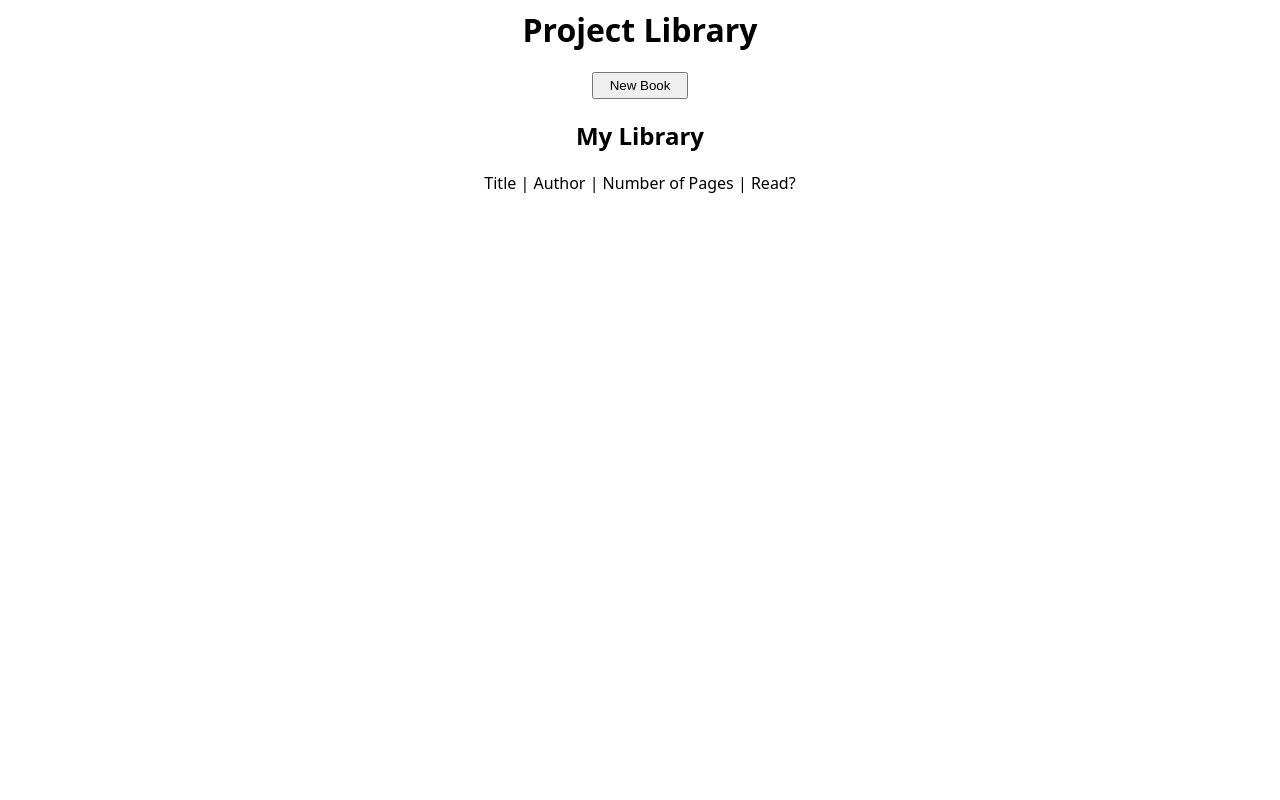
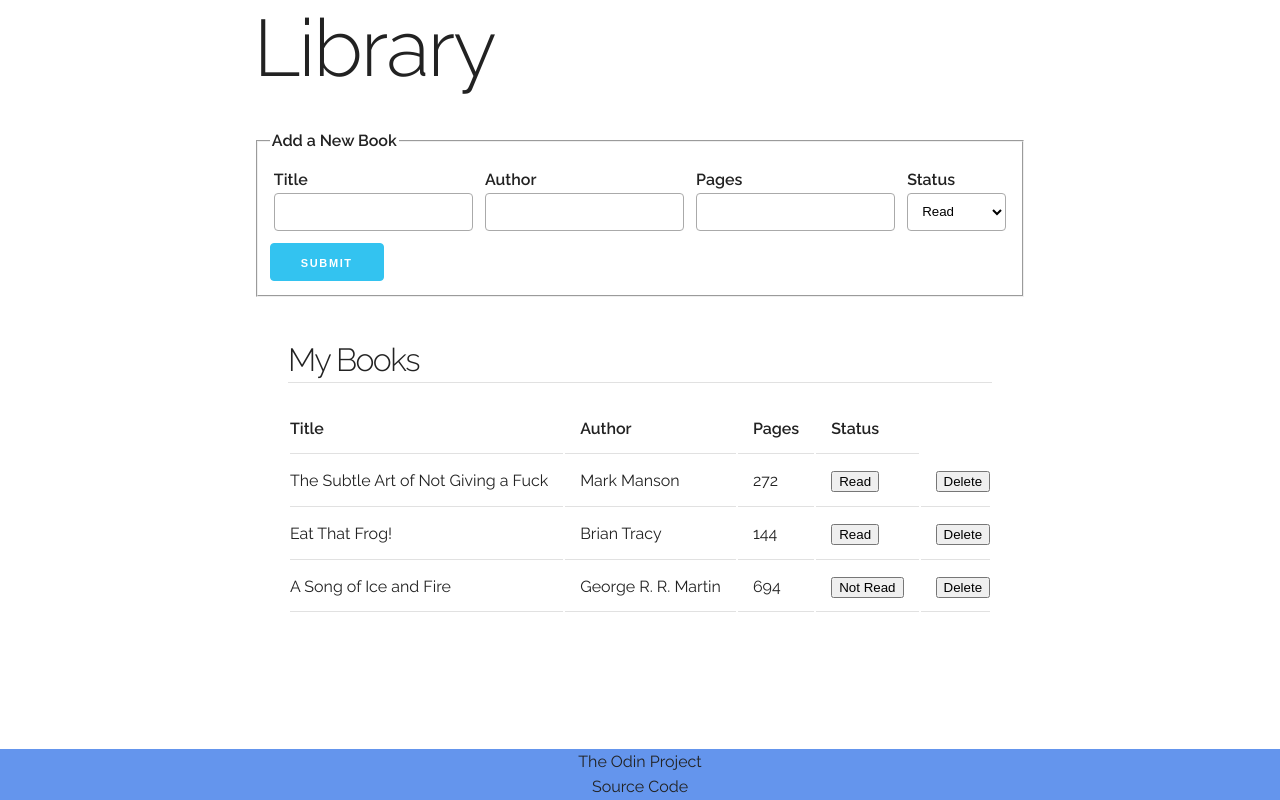
Before and after one commit to victorbenedict/Project-Library, a plain HTML site: page index.html in a window 1280 px wide. Drawn offline with Linux system fonts and the light colour scheme.

Commit message:
Refractor design and script

```diff
--- a/index.html
+++ b/index.html
@@ -1,30 +1,60 @@
-<html>
+<!DOCTYPE html>
+<html lang="en">
 <head>
-	<title>Project Library</title>
-	<link rel="stylesheet" href="styles.css">
+  <meta name="viewport" content="width=device-width, initial-scale=1">
+  <link href="//fonts.googleapis.com/css?family=Raleway:400,300,600" rel="stylesheet" type="text/css">
+	<link rel="stylesheet" href="style.css">
+  <link rel="icon" type="image/png" href="./images/icons8-bookcase-16.png">
+	<script src="script.js" defer></script>
+
 </head>
 <body>
-<h1>Project Library</h1>
-
-<button class="btn_newBook">New Book</button>
-<form class="form_newBook" style="display: none;">
-	<label for="input_title">Title: </label>
-	<input type="text" name="input_title" id="input_title">
-	<label for="input_author">Author: </label>
-	<input type="text" name="input_author" id="input_author">
-	<label for="input_pages">Number of Pages: </label>
-	<input type="number" name="input_pages" id="input_pages">
-	<label for="input_isRead">Read?</label>
-	<input type="checkbox" name="input_isRead" id="input_isRead">
-	<button type="submit">Add Book</button>
-</form>
-<div class="title_library">
-	<h2>My Library</h2>
-	<div>Title | Author | Number of Pages | Read?</div>
-	<div class="content_library"></div>
-</div>
-
-
-<script src="script.js"></script>
+	<header></header>
+	<section>
+		<h1>Library</h1>
+		<form id="form_book">
+			<fieldset>
+				<legend>Add a New Book</legend>
+				<div>
+					<label for="title">Title</label><br>
+					<input type="text" id="title" name="title">
+				</div>
+				<div>
+					<label for="author">Author</label><br>
+					<input type="text" id="author" name="author" >
+				</div>
+				<div>
+					<label for="pages">Pages</label><br>
+					<input type="number" id="pages" name="pages">
+				</div>
+				<div>
+					<label for="status">Status</label><br>
+					<select name="status" id="status">
+						<option value="Read">Read</option>
+						<option value="Not Read">Not Read</option>
+					</select>
+				</div>
+					<input type="submit" value="Submit">
+			</fieldset>
+		</form>
+	</section>
+	<main>
+		<h2>My Books</h2>
+		<hr>
+			<table>
+				<tr>
+					<th>Title</th>
+					<th>Author</th>
+					<th>Pages</th>
+					<th>Status</th>
+				</tr>
+				<tbody id="tablebody_book"></tbody>
+			</table>
+	</main>
+	<footer>
+		<a href="https://www.theodinproject.com/lessons/node-path-javascript-library" target="_blank">The Odin Project</a>
+		<br>
+		<a href="https://github.com/victorbenedict/Project-Library" target="_blank">Source Code</a>
+	</footer>
 </body>
 </html>
--- a/script.js
+++ b/script.js
@@ -1,61 +1,60 @@
+const cl = console.log;
+cl('initialize', new Date())
+
 let myLibrary = [];
 
-function Book(title, author, pages, isRead) {
-  // the constructor...
+
+const form = document.getElementById('form_book');
+const tablebody = document.getElementById('tablebody_book');
+
+(function loadPremadeObjects(){
+  myLibrary.push(new Book('A Song of Ice and Fire', 'George R. R. Martin', '694', false));
+  myLibrary.push(new Book('Eat That Frog!', 'Brian Tracy ', '144', true));
+  myLibrary.push(new Book('The Subtle Art of Not Giving a Fuck', 'Mark Manson', '272', true));
+  cl(myLibrary);
+
+})();
+
+function Book(title, author, pages, status) {
   this.title = title;
   this.author = author;
   this.pages = pages;
-  this.isRead = isRead;
-}
-
-Book.prototype.toggleRead = function (){
-  this.isRead = !this.isRead;
-
-};
-
-function toggleRead(index){
-  myLibrary[index].toggleRead();
-  renderLibrary();
+  this.status = status;
 }
 
 function addBookToLibrary() {
-  //Retrieve the input values
-  let title = document.getElementById('input_title').value;
-  let author = document.getElementById('input_author').value;
-  let pages = document.getElementById('input_pages').value;
-  let isRead = document.getElementById('input_isRead').checked;
-  let newBook = new Book(title,author,pages,isRead);
+  const title =  document.getElementById('title').value;
+  const author = document.getElementById('author').value;
+  const pages = document.getElementById('pages').value;
+  const status = document.getElementById('status').value;
+  const newBook = new Book(title, author, pages, status);
   myLibrary.push(newBook);
+  cl(myLibrary)
 }
 
-function renderLibrary() {
-  //Process and display the mylibrary array
-  let content_library = document.querySelector('.content_library');
-  content_library.innerHTML = "";
-  for(let i = 0; i < myLibrary.length; i++){
-    let book = myLibrary[i];
-    let showBook = document.createElement('div');
-    showBook.innerHTML = `
-      <p>${book.title} | ${book.author} | ${book.pages} | ${book.isRead ? "Yes" : "No"}
-      <button class="btn_removeBook" onclick="removeBook(${i})">Remove</button>
-      <button class="btn_toggleRead" onclick="toggleRead(${i})">Toggle Read</button></p>`;
-    content_library.appendChild(showBook);
-  };
-}
+function render() {
+  tablebody.innerHTML = "";
+  myLibrary.forEach((book, index) => {
+    cl(book,index)
+    const htmlBook = `
+      <tr>
+        <td>${book.title}</td>
+        <td>${book.author}</td>
+        <td>${book.pages}</td>
+        <td><button id="btn_status book-${index}">${book.status == true ? 'Read':'Not Read'}</button></td>
+        <td><button id="btn_delete book-${index}">Delete</button></td>
+      </tr>
+      `;
+           tablebody.insertAdjacentHTML("afterbegin", htmlBook);
+    cl('render')
+  });
+};
 
-function removeBook(index){
-  myLibrary.splice(index,1);
-  renderLibrary();
-}
-
-//Displays the form_newBook when clicking the btn_newBook
-document.querySelector('.btn_newBook').addEventListener('click', () => {
-  document.querySelector('.form_newBook').style.display = 'inline';
+form.addEventListener('submit', (event) => {
+  event.preventDefault();
+  cl('submit');
+  addBookToLibrary();
+  render();
 });
 
-//Submit button of form_newBook
-document.querySelector('.form_newBook').addEventListener('submit', () => {
-  event.preventDefault();
-  addBookToLibrary();
-  renderLibrary();
-});
+render();
--- /dev/null
+++ b/style.css
@@ -0,0 +1,121 @@
+body {
+  margin: 0;
+  height: 100vh;;
+  line-height: 1.6;
+  font-weight: 400;
+  font-family: "Raleway", "HelveticaNeue", "Helvetica Neue", Helvetica, Arial, sans-serif;
+  color: #222;
+  display: flex;
+  flex-direction: column;
+  align-items: center;
+}
+
+h1 { font-size: 4rem; line-height: 1.2; letter-spacing: -.1rem; margin-top: 0; margin-bottom: 2rem; font-weight: 300;
+}
+h2 { font-size: 2rem; line-height: 1.25; letter-spacing: -.1rem; margin-top: 1.2rem; margin-bottom: 0.1rem; font-weight: 300 }
+
+
+@media (min-width: 550px) {
+  h1 { font-size: 5.0rem;
+}}
+
+
+hr {
+  margin-top: 0.1rem;
+  margin-bottom: 1.2rem;
+  border-width: 0;
+  border-top: 1px solid #E1E1E1; }
+
+form {
+margin-bottom: 1.5rem; }
+
+form div {
+  display: inline-block;
+  padding: 0 4px 0 4px;
+}
+
+input[type="submit"] {
+  display: block;
+  height: 38px;
+  padding: 0 30px;
+  color: #FFF;
+  text-align: center;
+  font-size: 11px;
+  font-weight: 600;
+  line-height: 38px;
+  letter-spacing: .1rem;
+  text-transform: uppercase;
+  text-decoration: none;
+  white-space: nowrap;
+  background-color: #33C3F0;
+  border-radius: 4px;
+  border: 1px solid #33C3F0;
+  cursor: pointer;
+  box-sizing: border-box;
+  margin-top: 4px;
+  margin-bottom: 4px;
+}
+
+input[type="submit"]:hover,
+input[type="submit"]:focus{
+  color: #FFF;
+  background-color: #1EAEDB;
+  border-color: #1EAEDB;
+}
+
+input[type="number"],
+input[type="text"],
+select {
+  height: 38px;
+  width: 100%;
+  padding: 6px 10px;
+  background-color: #ffffff;
+  border: 1px solid #aaa;
+  border-radius: 4px;
+  box-shadow: none;
+  box-sizing: border-box;
+  margin-bottom: 0.5rem;
+}
+
+input[type="number"]:focus,
+input[type="text"]:focus,
+select:focus {
+  border: 1px solid #33C3F0;
+  outline: 0; }
+
+label, legend {
+  margin-bottom: .5rem;
+  font-weight: 600;
+}
+
+th,
+td {
+  padding: 12px 15px;
+  text-align: left;
+  border-bottom: 1px solid #E1E1E1; }
+th:first-child,
+td:first-child {
+  padding-left: 0; }
+th:last-child,
+td:last-child {
+  padding-right: 0; }
+
+  main {
+    flex-grow: 1;
+}
+a {
+  color: #222;
+  text-decoration: none;
+}
+
+a:hover {
+  color: #0FA0CE;
+  outline: 0;
+  text-decoration: underline;
+}
+
+footer {
+  text-align: center;
+  background-color:cornflowerblue;
+  width: 100%;
+}
--- a/styles.css
+++ /dev/null
@@ -1,16 +0,0 @@
-body {
-  font-family: system-ui, "Segoe UI", Roboto, Helvetica, Arial, sans-serif, "Apple Color Emoji", "Segoe UI Emoji", "Segoe UI Symbol";
-}
-
-h1, .title_library {
-	/* display: block; */
-	/* margin: 0 auto;  */
-	text-align: center;
-
-}
-
-.btn_newBook, form > button {
-	display: block;
-	margin: 12px auto;
-	padding: 4px 16px 4px 16px;
-}
```
Also changed, not shown: images/icons8-bookcase-16.png (added).
